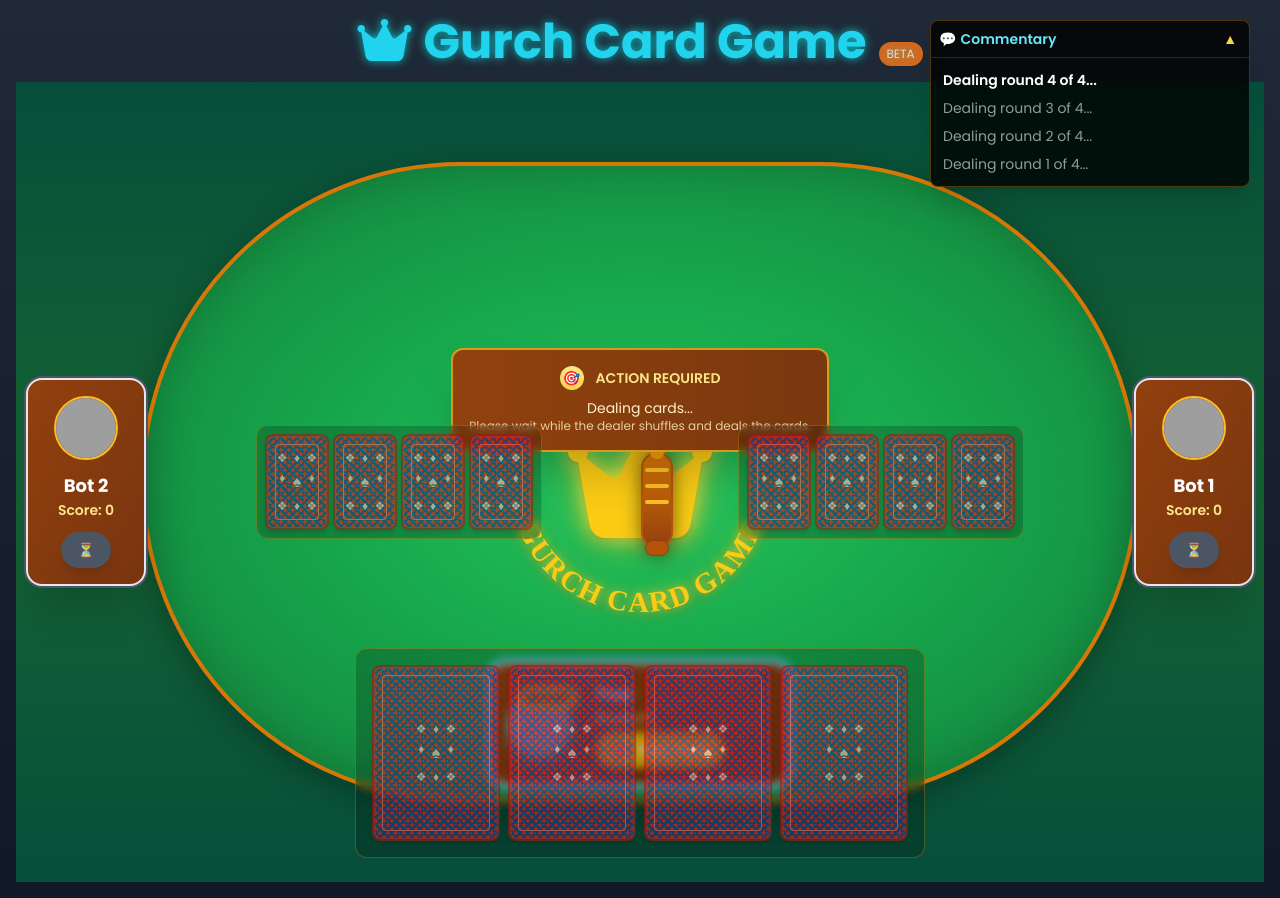
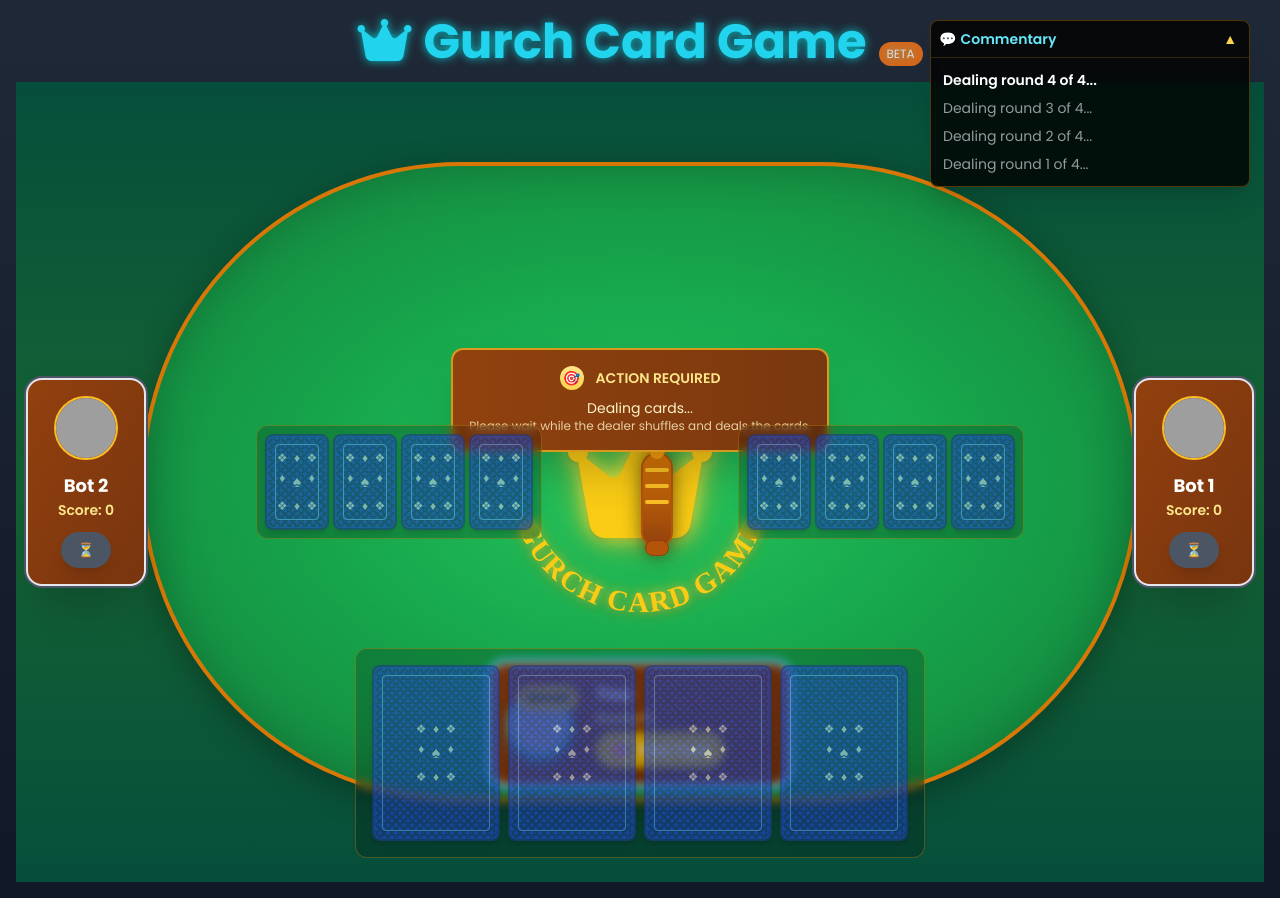
Before and after one commit to peka01/gurch, a React (Vite) app: page / in a window 1280 px wide. Both pictures are taken after a click on the button "Start Game". Built offline with nearby package versions, Linux system fonts and the light colour scheme; grey boxes are pictures that could not be loaded.

Commit message:
Update CardComponent in Card.tsx to change color scheme for visual elements, enhancing the overall design. Modify background gradients, borders, and text colors to improve clarity and aesthetics for both regular and commander cards.

```diff
--- a/src/components/Card.tsx
+++ b/src/components/Card.tsx
@@ -34,10 +34,10 @@ const CardComponent: React.FC<CardProps> = ({ card, isSelected, onClick, small,
         } touch-manipulation`}
         style={{
           background: `
-            radial-gradient(circle at 25% 25%, #dc2626 2px, transparent 2px),
-            radial-gradient(circle at 75% 75%, #dc2626 2px, transparent 2px),
-            radial-gradient(circle at 25% 75%, #dc2626 1px, transparent 1px),
-            radial-gradient(circle at 75% 25%, #dc2626 1px, transparent 1px),
+            radial-gradient(circle at 25% 25%, #1d4ed8 2px, transparent 2px),
+            radial-gradient(circle at 75% 75%, #1d4ed8 2px, transparent 2px),
+            radial-gradient(circle at 25% 75%, #1d4ed8 1px, transparent 1px),
+            radial-gradient(circle at 75% 25%, #1d4ed8 1px, transparent 1px),
             linear-gradient(45deg, #1e3a8a 25%, transparent 25%),
             linear-gradient(-45deg, #1e3a8a 25%, transparent 25%),
             linear-gradient(45deg, transparent 75%, #1e3a8a 75%),
@@ -46,17 +46,17 @@ const CardComponent: React.FC<CardProps> = ({ card, isSelected, onClick, small,
           `,
           backgroundColor: '#1e40af',
           backgroundSize: '8px 8px, 8px 8px, 6px 6px, 6px 6px, 4px 4px, 4px 4px, 4px 4px, 4px 4px, 100% 100%',
-          border: '2px solid #991b1b',
-          boxShadow: 'inset 0 0 0 1px #dc2626, 0 4px 6px -1px rgba(0, 0, 0, 0.2), 0 2px 4px -1px rgba(0, 0, 0, 0.1)'
+          border: '2px solid #1e3a8a',
+          boxShadow: 'inset 0 0 0 1px #1d4ed8, 0 4px 6px -1px rgba(0, 0, 0, 0.2), 0 2px 4px -1px rgba(0, 0, 0, 0.1)'
         }}
         onClick={onClick && isPlayable ? onClick : undefined}
         title="Face down card"
       >
         {/* Traditional playing card back pattern */}
-        <div className="absolute inset-2 border border-red-400 rounded flex items-center justify-center">
+        <div className="absolute inset-2 border border-blue-400 rounded flex items-center justify-center">
           <div className="text-center">
             {/* Traditional ornate pattern using Unicode symbols */}
-            <div className="text-red-200 text-lg leading-none">
+            <div className="text-blue-200 text-lg leading-none">
               <div className="grid grid-cols-3 gap-1 text-xs">
                 <span>❖</span><span>♦</span><span>❖</span>
                 <span>♦</span><span className="text-base">♠</span><span>♦</span>
@@ -112,8 +112,8 @@ const CardComponent: React.FC<CardProps> = ({ card, isSelected, onClick, small,
         !isPlayable ? 'opacity-60 cursor-not-allowed' : ''
       } touch-manipulation`}
       style={{
-        backgroundColor: isCommander ? '#fefce8' : '#ffffff', // Yellow bg for commander cards
-        border: isCommander ? '2px solid #facc15' : '1px solid #e5e7eb', // Yellow border for commander cards
+        backgroundColor: isCommander ? '#fefce8' : '#ffffff', // Yellow bg for commander cards, white for regular cards
+        border: isCommander ? '2px solid #facc15' : '1px solid #e5e7eb', // Yellow border for commander, gray for regular
         boxShadow: isCommander
           ? '0 0 0 2px #fde047, 0 4px 6px -1px rgba(0, 0, 0, 0.1), 0 2px 4px -1px rgba(0, 0, 0, 0.06)'
           : '0 4px 6px -1px rgba(0, 0, 0, 0.1), 0 2px 4px -1px rgba(0, 0, 0, 0.06)'
```
